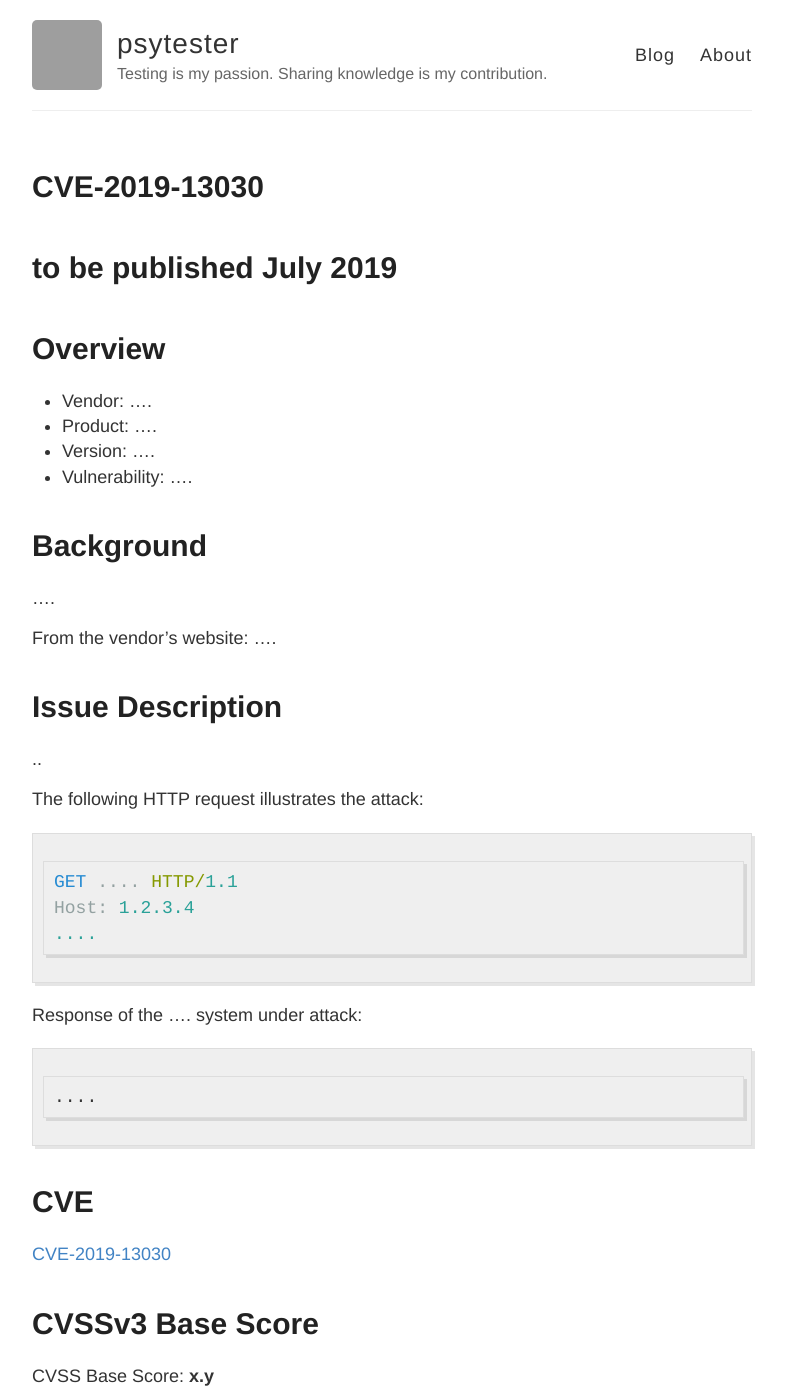
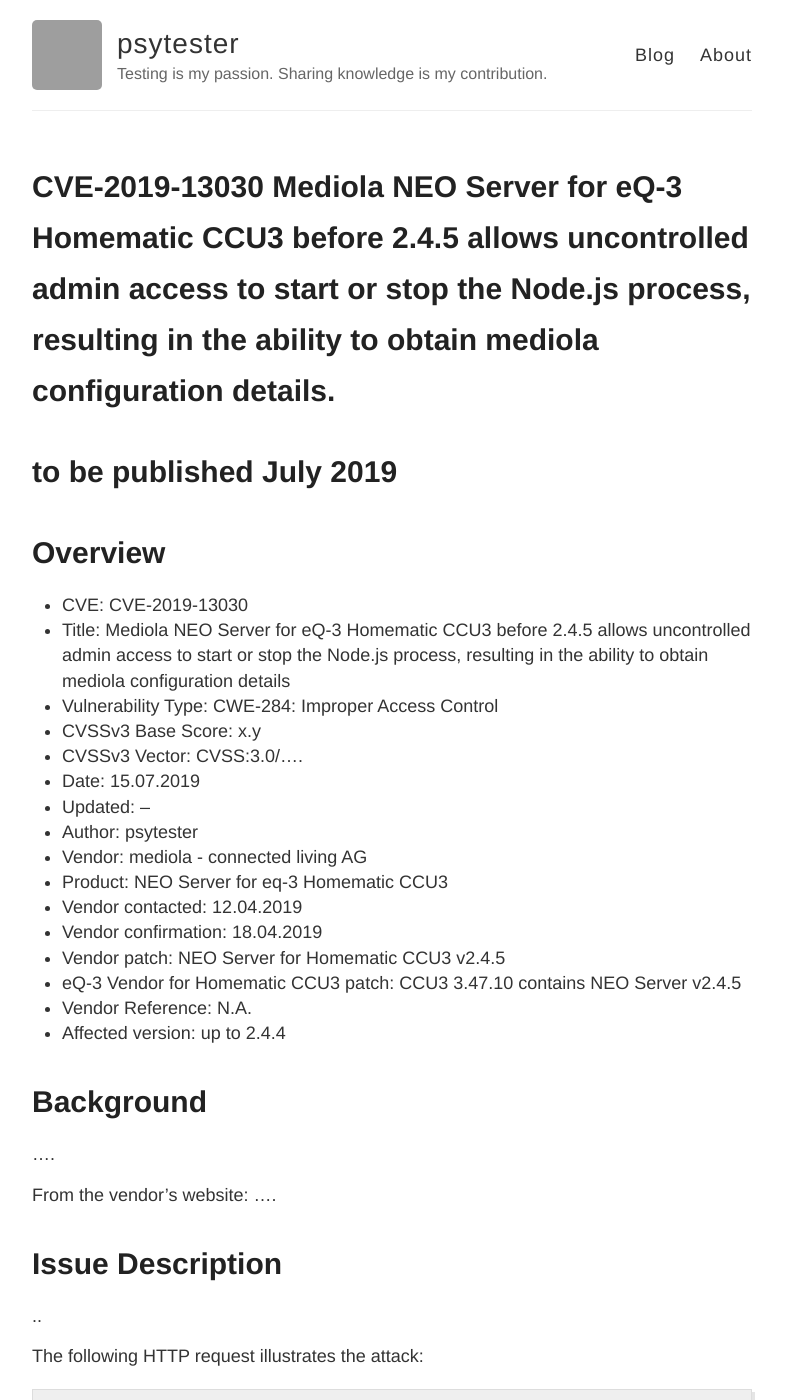
Before and after one commit to psytester/psytester.github.io, a Jekyll site: the page built from _posts/hacking_and_pentests/CVEs/2019-06-29-CVE-2019-13030.md, in a window 1280 px wide and 1400 px high. Shown: the whole window, without its empty margins (248-1034 px from the left). Built offline with Jekyll 4.4.1, drawn with Linux system fonts in a browser that asks for light colours; some of the changed text lies outside the part shown; grey boxes are pictures that could not be loaded.

Commit message:
Update 2019-06-29-CVE-2019-13030.md

```diff
--- a/_posts/hacking_and_pentests/CVEs/2019-06-29-CVE-2019-13030.md
+++ b/_posts/hacking_and_pentests/CVEs/2019-06-29-CVE-2019-13030.md
@@ -1,7 +1,7 @@
 ---
 layout: post
-title:  "CVE-2019-13030"
-date:   2019-06-29 00:16:00
+title:  "CVE-2019-13030 Mediola NEO Server for eQ-3 Homematic CCU3 before 2.4.5 allows uncontrolled admin access to start or stop the Node.js process, resulting in the ability to obtain mediola configuration details."
+date:   2019-07-15 00:50:00 MEST
 author: 'psytester'
 ---
 
@@ -9,10 +9,23 @@
 
 # Overview
 
-- Vendor: ....
-- Product: ....
-- Version: ....
-- Vulnerability: ....
+- CVE: CVE-2019-13030
+- Title: Mediola NEO Server for eQ-3 Homematic CCU3 before 2.4.5 allows uncontrolled admin access to start or stop the Node.js process, resulting in the ability to obtain mediola configuration details
+- Vulnerability Type: CWE-284: Improper Access Control
+-	CVSSv3 Base Score: x.y
+-	CVSSv3 Vector: CVSS:3.0/....
+- Date: 15.07.2019
+- Updated: --
+- Author: psytester
+- Vendor: mediola - connected living AG
+- Product: NEO Server for eq-3 Homematic CCU3
+- Vendor contacted: 12.04.2019
+- Vendor confirmation: 18.04.2019
+- Vendor patch: NEO Server for Homematic CCU3 v2.4.5
+- eQ-3 Vendor for Homematic CCU3 patch: CCU3 3.47.10 contains NEO Server v2.4.5
+- Vendor Reference: N.A.
+- Affected version: up to 2.4.4
+
 
 # Background
 
@@ -45,9 +58,9 @@
 
 # CVSSv3 Base Score
 
-CVSS Base Score: __x.y__
+CVSSv3 Base Score: x.y
 
-CVSS:....
+CVSSv3 Vector: CVSS:3.0/....
 
 # Credit
 
```
